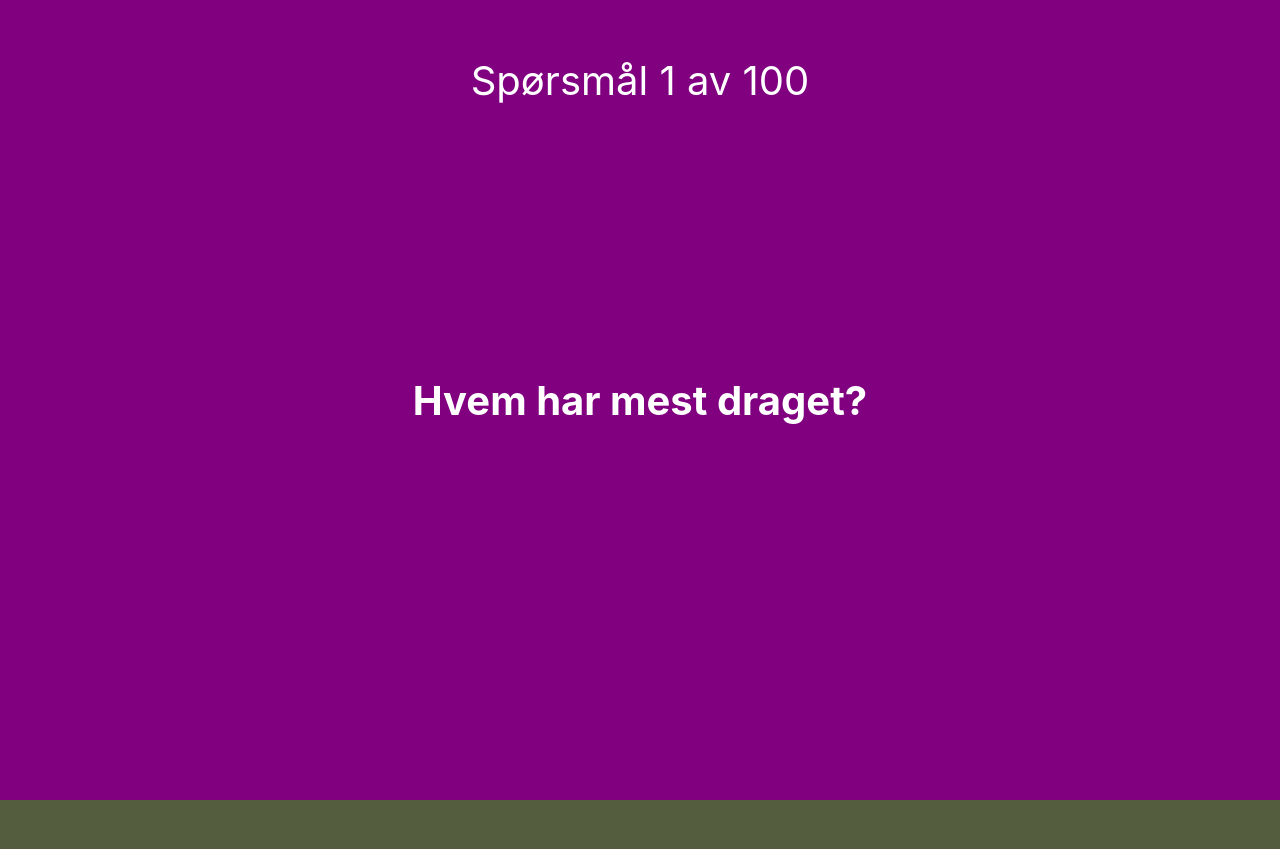
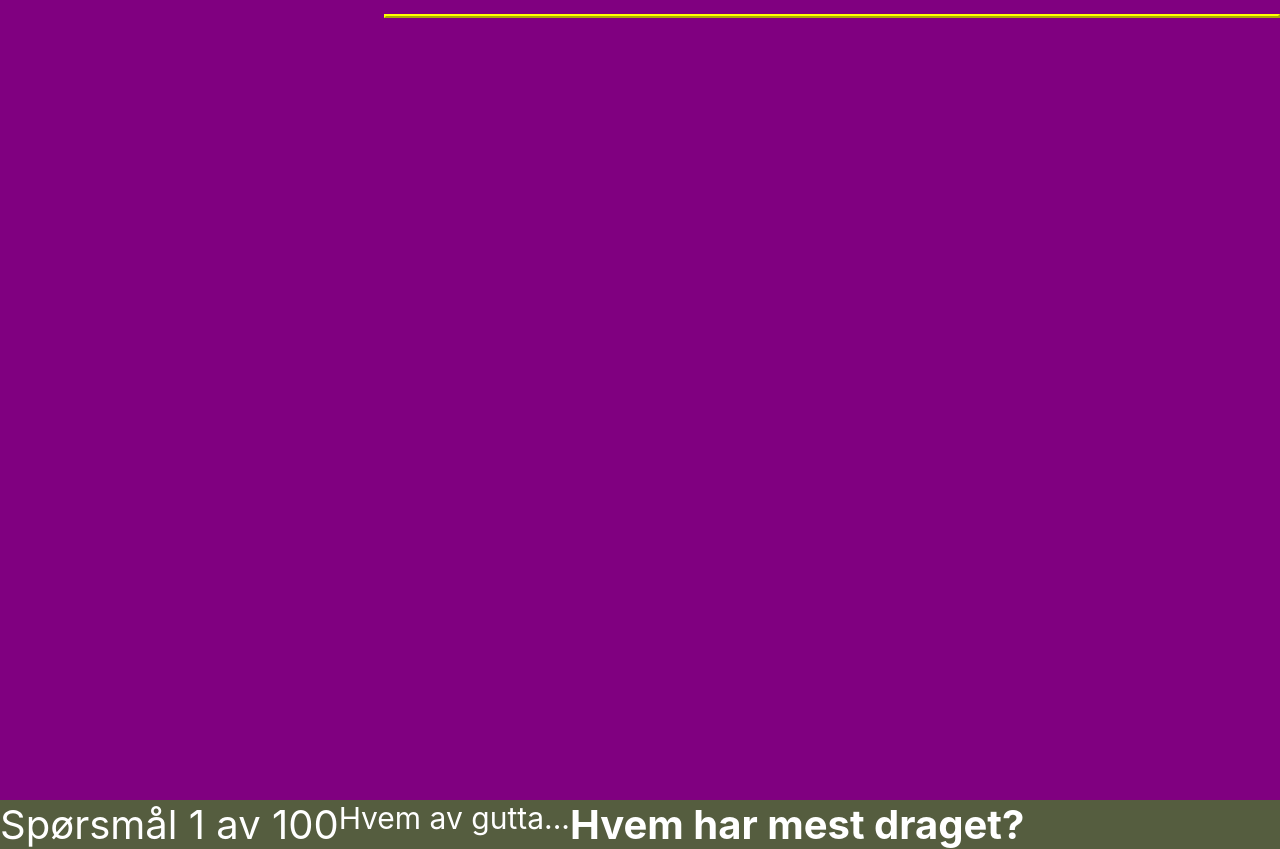
Before and after one commit to nmaaskant/guttasporsmal, a React (Create React App) app: page / in a window 1280 px wide. Before the commit the page ends 800 px from the top, so only its background shows below. Built offline with nearby package versions, Linux system fonts and the light colour scheme.

Commit message:
old shit

```diff
--- a/src/Styles/Snusboks.css
+++ b/src/Styles/Snusboks.css
@@ -9,8 +9,24 @@
           flex-direction: column;
 }
 
+.Snusboks .Buttons {
+  height: 100vh;
+  width: 100%;
+}
+
+.Snusboks .Buttons .NextButton {
+  width: 70%;
+  background-color: transparent;
+  border-color: yellow;
+}
+
+.Snusboks .Buttons .PrevButton {
+  width: 30%;
+  background-color: transparent;
+  border-color: transparent;
+}
+
 .Snusboks .Text {
-  height: auto;
   display: -webkit-box;
   display: -ms-flexbox;
   display: flex;
@@ -18,76 +34,19 @@
   -webkit-box-direction: normal;
       -ms-flex-direction: row;
           flex-direction: row;
+  text-align: center;
+  color: white;
 }
 
 .Snusboks .Text .Spørsmål {
-  height: auto;
-  width: 400px;
-  text-align: center;
-  position: absolute;
-  top: 10%;
-  left: 50%;
-  -webkit-transform: translate(-50%, -50%);
-          transform: translate(-50%, -50%);
-  color: white;
   font-size: 40px;
 }
 
 .Snusboks .Text .HvemAvGutta {
-  height: auto;
-  width: 220px;
-  text-align: center;
-  position: absolute;
-  top: 35%;
-  left: 50%;
-  -webkit-transform: translate(-50%, -50%);
-          transform: translate(-50%, -50%);
-  color: white;
   font-size: 30px;
 }
 
 .Snusboks .Text .Challenge {
-  height: auto;
-  width: 600px;
-  text-align: center;
-  position: absolute;
-  top: 50%;
-  left: 50%;
-  -webkit-transform: translate(-50%, -50%);
-          transform: translate(-50%, -50%);
-  color: white;
   font-size: 40px;
 }
-
-.Snusboks .Buttons {
-  height: 100vh;
-  width: 100%;
-  display: -webkit-box;
-  display: -ms-flexbox;
-  display: flex;
-  -webkit-box-orient: horizontal;
-  -webkit-box-direction: normal;
-      -ms-flex-direction: row;
-          flex-direction: row;
-}
-
-.Snusboks .Buttons .NextButton {
-  width: 70%;
-  background-color: purple;
-  border-color: transparent;
-}
-
-.Snusboks .Buttons .NextButton:active {
-  background-color: #6b016b;
-}
-
-.Snusboks .Buttons .PrevButton {
-  width: 30%;
-  background-color: purple;
-  border-color: transparent;
-}
-
-.Snusboks .Buttons .PrevButton:active {
-  background-color: #6b016b;
-}
 /*# sourceMappingURL=Snusboks.css.map */
--- a/src/Styles/Snusboks.scss
+++ b/src/Styles/Snusboks.scss
@@ -1,4 +1,5 @@
 @import './Variables.scss';
+
 .Snusboks{
     display: flex;
     flex-direction: column;
--- /dev/null
+++ b/src/components/Challenges.js
@@ -0,0 +1 @@
+const Challenges
--- a/src/components/Snusboks.js
+++ b/src/components/Snusboks.js
@@ -101,6 +101,7 @@ function Snusboks(props){
             </div>
             <div className="Text">
                     <p className="Spørsmål"> {isChallenge ? "Utfordring!" :"Spørsmål "+ (count+1) + " av 100"}</p>
+                    <p className="HvemAvGutta">Hvem av gutta...</p>
                     <h3 className="Challenge"> {isSkål ? skåler : (isChallenge ? challenges[challengeCount] : questions[count])}</h3>
             </div>
         </div>
```
Also changed, not shown: 2 other files (tests, documents, lock files or other folders).
